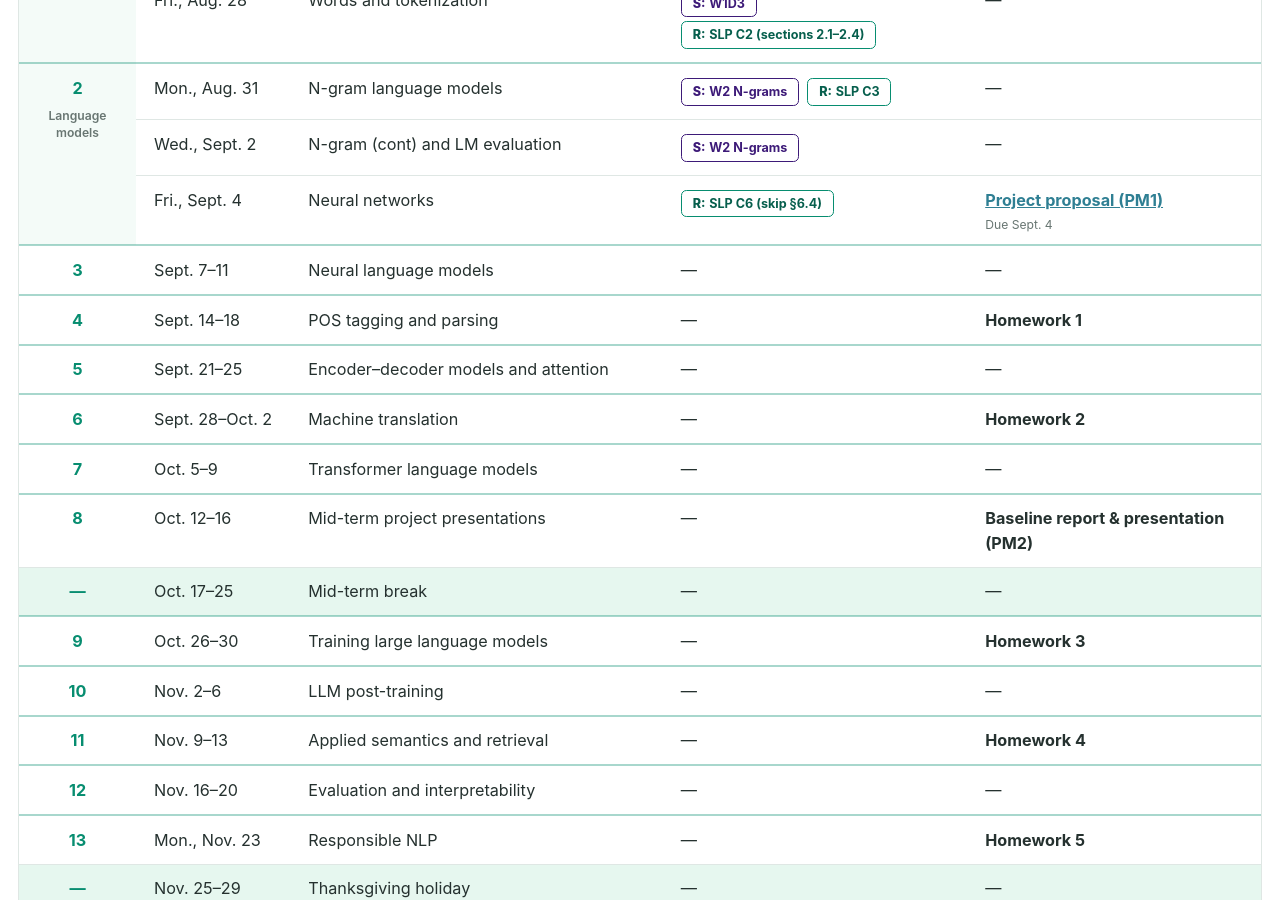
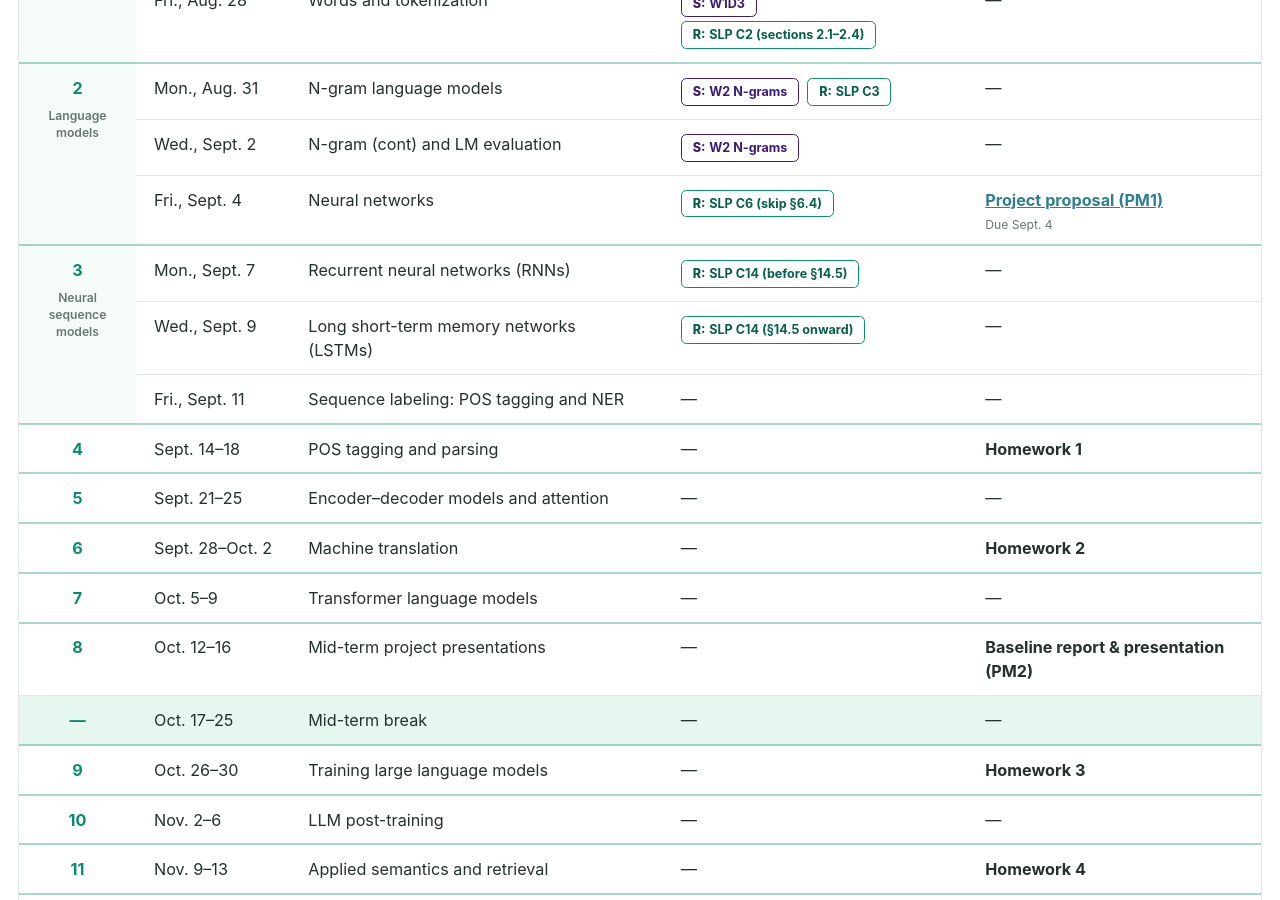
Before and after one commit to bnguyen5/bnguyen5.github.io, a Jekyll site: the page built from _pages/nlp-fall-2026.md, in a window 1280 px wide and 900 px high, scrolled down 2134 px. Built offline with Jekyll 4.4.1, drawn with Linux system fonts in a browser that asks for light colours.

Commit message:
Update nlp-fall-2026.md

```diff
--- a/_pages/nlp-fall-2026.md
+++ b/_pages/nlp-fall-2026.md
@@ -132,7 +132,9 @@
           <tr><td>Wed., Sept. 2</td><td><strong>N-gram (cont) and LM evaluation</strong></td><td>{% if page.w2_slides_url != "" %}<a class="course-tag course-tag--slides" href="{{ page.w2_slides_url }}" target="_blank" rel="noopener">W2 N-grams</a>{% else %}<span class="course-tag course-tag--slides">W2 N-grams</span>{% endif %}</td><td>—</td></tr>
           <tr><td>Fri., Sept. 4</td><td><strong>Neural networks</strong></td><td><a class="course-tag course-tag--reading" href="https://web.stanford.edu/~jurafsky/slp3/6.pdf" target="_blank" rel="noopener">SLP C6 (skip §6.4)</a></td><td>{% if page.pm1_description_url != "" %}<a href="{{ page.pm1_description_url }}" target="_blank" rel="noopener"><strong>Project proposal (PM1)</strong></a>{% else %}<strong>Project proposal (PM1)</strong>{% endif %}<small>Due Sept. 4</small></td></tr>
 
-          <tr class="course-week-start course-roadmap"><td>3</td><td>Sept. 7–11</td><td><strong>Neural language models</strong></td><td>—</td><td>—</td></tr>
+          <tr class="course-week-start"><td rowspan="3"><strong>3</strong><small>Neural sequence models</small></td><td>Mon., Sept. 7</td><td><strong>Recurrent neural networks (RNNs)</strong></td><td><a class="course-tag course-tag--reading" href="https://web.stanford.edu/~jurafsky/slp3/14.pdf" target="_blank" rel="noopener">SLP C14 (before §14.5)</a></td><td>—</td></tr>
+          <tr><td>Wed., Sept. 9</td><td><strong>Long short-term memory networks (LSTMs)</strong></td><td><a class="course-tag course-tag--reading" href="https://web.stanford.edu/~jurafsky/slp3/14.pdf" target="_blank" rel="noopener">SLP C14 (§14.5 onward)</a></td><td>—</td></tr>
+          <tr><td>Fri., Sept. 11</td><td><strong>Sequence labeling: POS tagging and NER</strong></td><td>—</td><td>—</td></tr>
           <tr class="course-week-start course-roadmap"><td>4</td><td>Sept. 14–18</td><td><strong>POS tagging and parsing</strong></td><td>—</td><td><strong>Homework 1</strong></td></tr>
           <tr class="course-week-start course-roadmap"><td>5</td><td>Sept. 21–25</td><td><strong>Encoder–decoder models and attention</strong></td><td>—</td><td>—</td></tr>
           <tr class="course-week-start course-roadmap"><td>6</td><td>Sept. 28–Oct. 2</td><td><strong>Machine translation</strong></td><td>—</td><td><strong>Homework 2</strong></td></tr>
```
